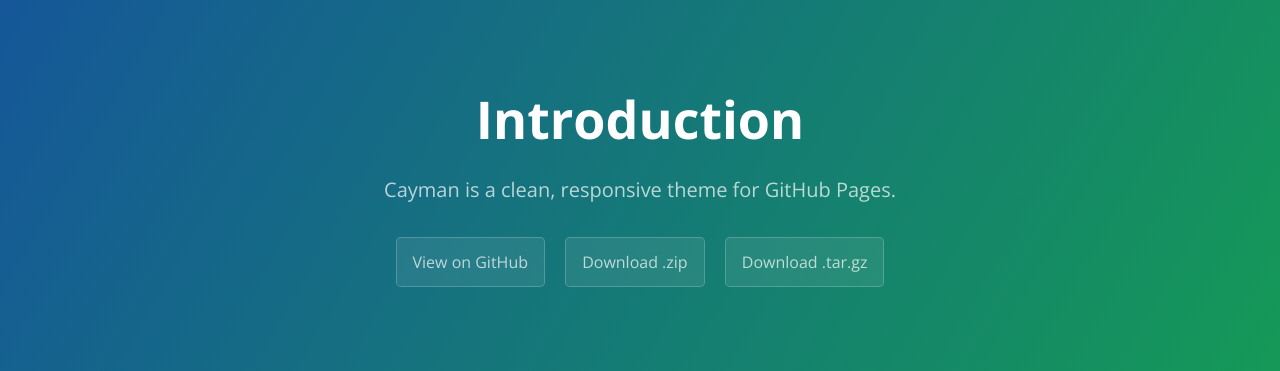
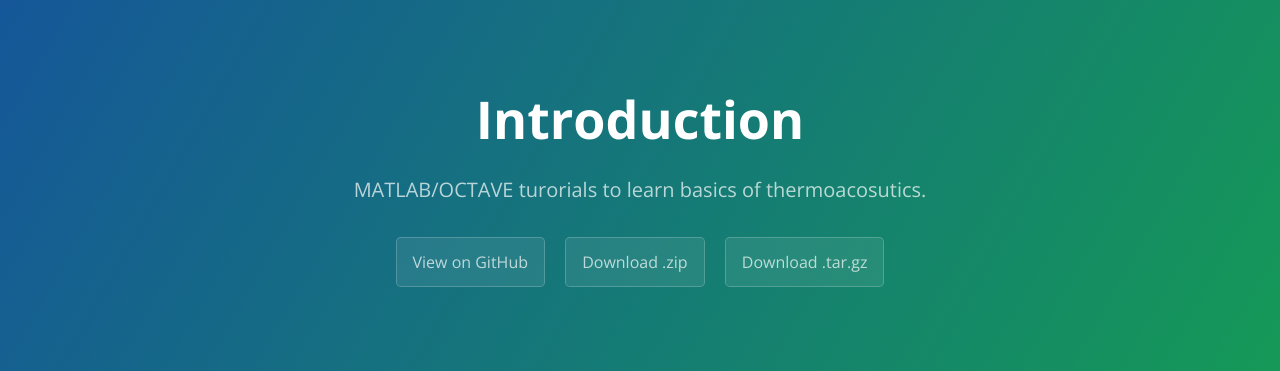
Before and after one commit to xoeg/Flame-Transfer-Function-Tutorial, a Jekyll site: the page built from index.md, in a window 1280 px wide and 900 px high. Shown: the top 371 px of the window. Built offline with Jekyll 4.4.1, drawn with Linux system fonts in a browser that asks for light colours; our own code applies the rules of GitHub Pages for plain Markdown files.

Commit message:
config changed

```diff
--- a/_config.yml
+++ b/_config.yml
@@ -1,5 +1,5 @@
-title: Cayman theme
-description: Cayman is a clean, responsive theme for GitHub Pages.
+title: Learn Thermoacoustics
+description: MATLAB/OCTAVE turorials to learn basics of thermoacosutics.
 show_downloads: true
 google_analytics:
 theme: jekyll-theme-cayman
```
